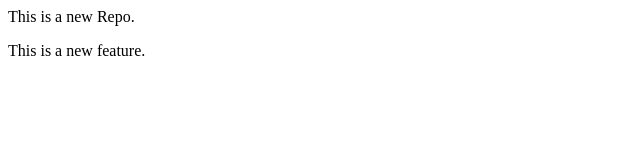
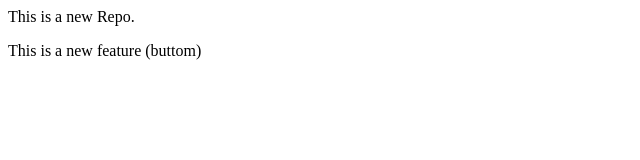
Before and after one commit to bhumikachaudhary05/localrepo, a plain HTML site: page index.html in a window 1280 px wide. Shown: the full height of the page, 0-640 px from the left. Drawn offline with Linux system fonts and the light colour scheme.

```diff
--- a/index.html
+++ b/index.html
@@ -1,2 +1,2 @@
 <p>This is a new Repo.</p>
-<p>This is a new feature.</p>
+<p>This is a new feature (buttom)</p>
```
